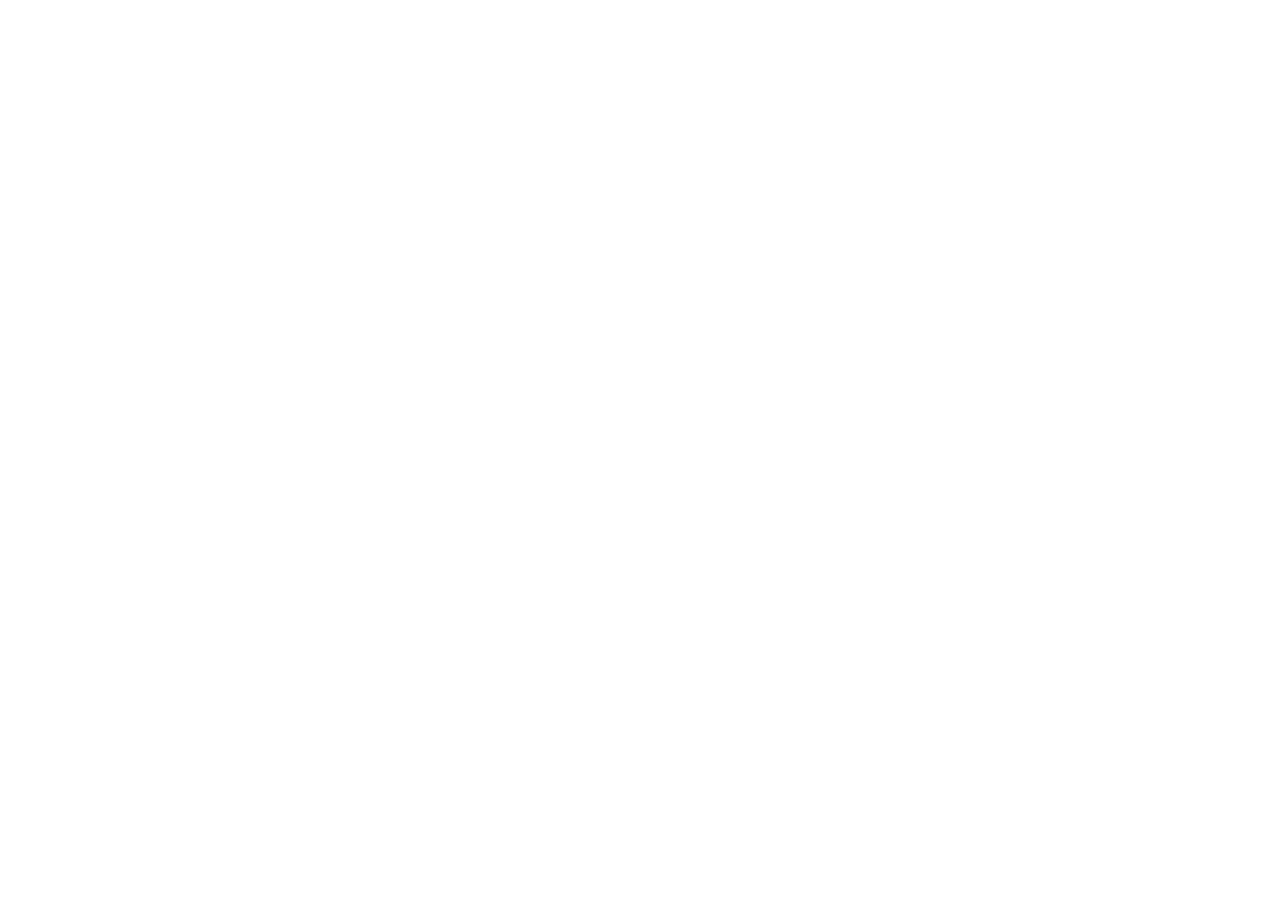
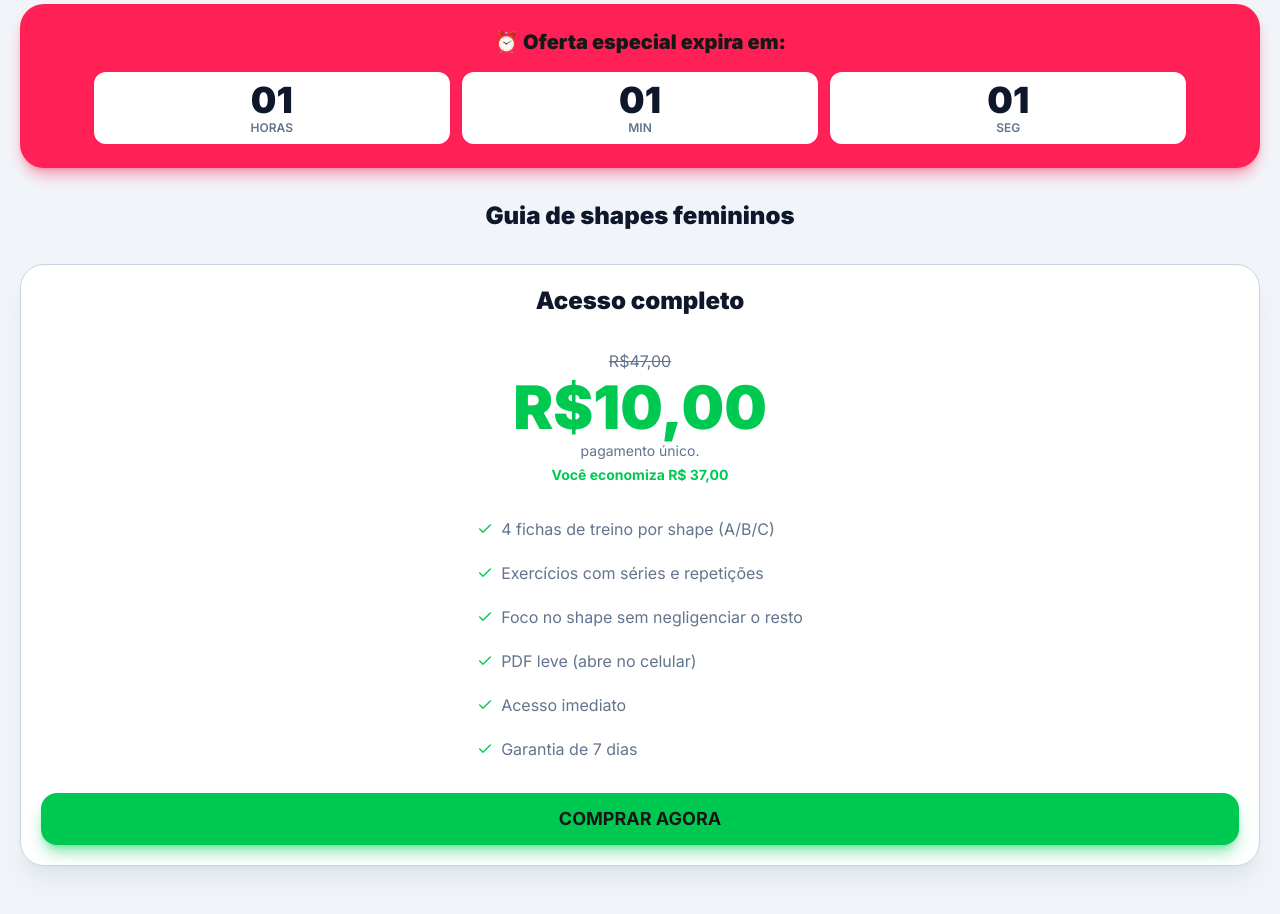
Before and after one commit to ag-martins-dev/infoproduto, a Next.js app: page / in a window 1280 px wide. Shown: the part 1860-2774 px from the top of the page. Before the commit the page ends 1784 px from the top, so only its background shows below. Built offline with nearby package versions, Linux system fonts and the light colour scheme.

Commit message:
feat: add plans section

```diff
--- a/app/globals.css
+++ b/app/globals.css
@@ -3,6 +3,8 @@
 :root {
   --background: #ffffff;
   --foreground: #171717;
+
+  scroll-behavior: smooth;
 }
 
 @theme inline {
--- a/app/page.tsx
+++ b/app/page.tsx
@@ -1,4 +1,4 @@
-import { Dumbbell, FileText, Goal, Smartphone } from "lucide-react";
+import { Check, Dumbbell, FileText, Goal, Smartphone } from "lucide-react";
 import Image from "next/image";
 
 export default function HomePage() {
@@ -24,9 +24,12 @@
             direto e pronto pra usar na academia.
           </p>
 
-          <button className="cursor-pointer rounded-2xl bg-green-500 px-6 py-3 text-lg font-bold uppercase shadow-lg shadow-green-500/45 transition-all hover:scale-102 hover:brightness-105">
+          <a
+            href="#cta"
+            className="cursor-pointer rounded-2xl bg-green-500 px-6 py-3 text-lg font-bold uppercase shadow-lg shadow-green-500/45 transition-all hover:scale-102 hover:brightness-105"
+          >
             Quero começar agora
-          </button>
+          </a>
         </section>
 
         {/* Visual Proof/Prova visual */}
@@ -101,6 +104,95 @@
             </div>
           </div>
         </section>
+
+        {/* Timer */}
+        <section className="flex flex-col items-center justify-center gap-8 bg-slate-100 px-5 py-20">
+          <div className="flex w-full flex-col items-center justify-center gap-4 rounded-3xl bg-rose-500 p-6 shadow-lg shadow-rose-500/40">
+            <strong className="text-center text-xl font-black">
+              ⏰ Oferta especial expira em:
+            </strong>
+
+            <div className="mx-auto grid w-11/12 grid-cols-3 gap-3">
+              <div className="flex flex-col items-center justify-center rounded-xl bg-white p-2">
+                <span className="text-4xl font-black text-slate-900">01</span>
+                <span className="text-xs font-semibold text-slate-500 uppercase">
+                  Horas
+                </span>
+              </div>
+
+              <div className="flex flex-col items-center justify-center rounded-xl bg-white p-2">
+                <span className="text-4xl font-black text-slate-900">01</span>
+                <span className="text-xs font-semibold text-slate-500 uppercase">
+                  Min
+                </span>
+              </div>
+
+              <div className="flex flex-col items-center justify-center rounded-xl bg-white p-2">
+                <span className="text-4xl font-black text-slate-900">01</span>
+                <span className="text-xs font-semibold text-slate-500 uppercase">
+                  Seg
+                </span>
+              </div>
+            </div>
+          </div>
+
+          <h3 className="text-center text-2xl font-black text-slate-900">
+            Guia de shapes femininos
+          </h3>
+
+          <div className="flex w-full flex-col items-center justify-center gap-8 rounded-3xl border border-slate-300 bg-white p-5 shadow-xl shadow-slate-300/40">
+            <h4 className="text-center text-2xl font-black text-slate-900">
+              Acesso completo
+            </h4>
+
+            <div>
+              <div className="flex flex-col items-center justify-center gap-1">
+                <s className="text-slate-500">R$47,00</s>
+                <b className="text-6xl font-black text-green-500">R$10,00</b>
+                <p className="text-sm text-slate-500">pagamento único.</p>
+                <b className="text-sm text-green-500">
+                  Você economiza{" "}
+                  {new Intl.NumberFormat("pt-BR", {
+                    style: "currency",
+                    currency: "BRL",
+                  }).format(47 - 10)}
+                </b>
+              </div>
+            </div>
+
+            <ul className="space-y-5">
+              <li className="flex items-center gap-2 text-slate-500">
+                <Check className="size-4 text-green-500" /> 4 fichas de treino
+                por shape (A/B/C)
+              </li>
+              <li className="flex items-center gap-2 text-slate-500">
+                <Check className="size-4 text-green-500" /> Exercícios com
+                séries e repetições
+              </li>
+              <li className="flex items-center gap-2 text-slate-500">
+                <Check className="size-4 text-green-500" /> Foco no shape sem
+                negligenciar o resto
+              </li>
+              <li className="flex items-center gap-2 text-slate-500">
+                <Check className="size-4 text-green-500" /> PDF leve (abre no
+                celular)
+              </li>
+              <li className="flex items-center gap-2 text-slate-500">
+                <Check className="size-4 text-green-500" /> Acesso imediato
+              </li>
+              <li className="flex items-center gap-2 text-slate-500">
+                <Check className="size-4 text-green-500" /> Garantia de 7 dias
+              </li>
+            </ul>
+
+            <button
+              id="cta"
+              className="w-full cursor-pointer rounded-2xl bg-green-500 px-6 py-3 text-lg font-bold uppercase shadow-lg shadow-green-500/45 transition-all hover:scale-102 hover:brightness-105"
+            >
+              Comprar agora
+            </button>
+          </div>
+        </section>
       </main>
     </div>
   );
```
